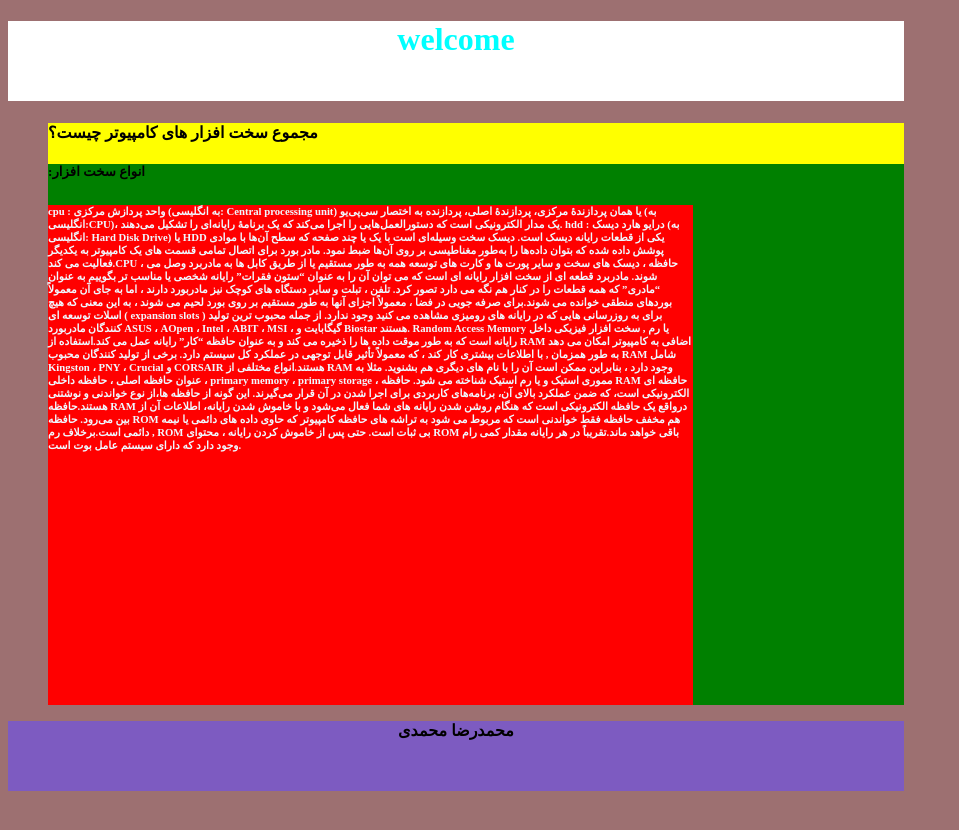
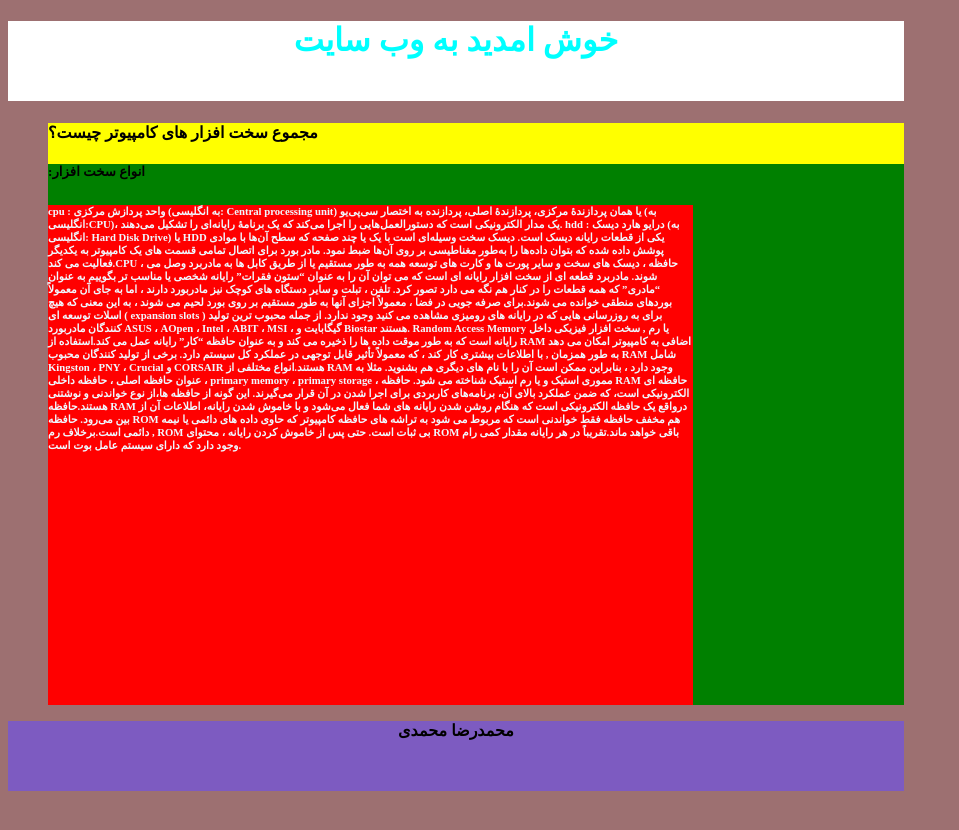
Before and after one commit to mr-mhmh/987654567, a plain HTML site: page index.html in a window 1280 px wide. Shown: the top 830 px of the page, without its empty margins (0-959 px from the left). Drawn offline with Linux system fonts and the light colour scheme.

Commit message:
Update index.html

```diff
--- a/index.html
+++ b/index.html
@@ -8,7 +8,7 @@
  <body style="width:70%;height:7000px;background:#9D7071">
 <header>
     <header style="text-align:center;width:100%;height:80px;background:white">
-	<h1 style="color:aqua">welcome</h1>
+	<h1 style="color:aqua">خوش امدید به وب سایت </h1>
 	</header
 </article>
 
```
